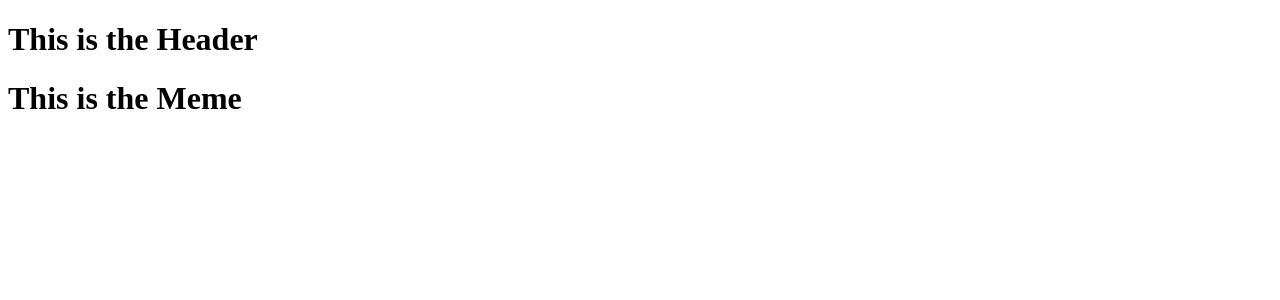
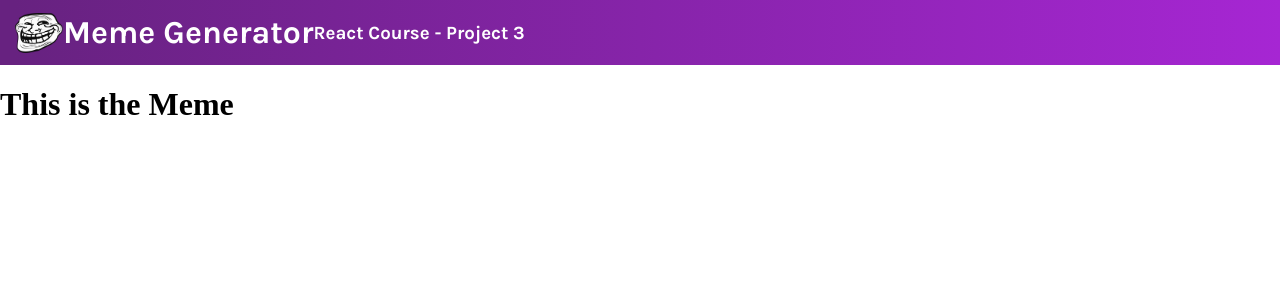
Before and after one commit to meme-list-generator/meme-list-generator, a React (Vite) app in the folder meme-list-generator/: page / in a window 1280 px wide. Shown: the top 300 px of the page. Built offline with nearby package versions, Linux system fonts and the light colour scheme.

Commit message:
added google font

```diff
--- a/meme-list-generator/index.html
+++ b/meme-list-generator/index.html
@@ -5,6 +5,9 @@
     <link rel="icon" type="image/svg+xml" href="/vite.svg" />
     <meta name="viewport" content="width=device-width, initial-scale=1.0" />
     <title>Vite + React</title>
+    <link rel="preconnect" href="https://fonts.googleapis.com">
+    <link rel="preconnect" href="https://fonts.gstatic.com" crossorigin>
+    <link href="https://fonts.googleapis.com/css2?family=Karla:wght@500;700&display=swap" rel="stylesheet">
   </head>
   <body>
     <div id="root"></div>
--- a/meme-list-generator/src/components/Header.jsx
+++ b/meme-list-generator/src/components/Header.jsx
@@ -1,8 +1,17 @@
 import { useState } from "react";
-
+import trollFace from "../images/troll-face.png"
 
 export default function Header () {
     return (
-        <h1>This is the Header</h1>
+        <div className="header-container">
+            <img
+                src={trollFace}
+                className="header-photo"
+            />
+
+        <h1>Meme Generator</h1>
+        <h3>React Course - Project 3</h3>
+
+        </div>
     )
 }
--- a/meme-list-generator/src/index.css
+++ b/meme-list-generator/src/index.css
@@ -0,0 +1,18 @@
+body{
+    margin: 0;
+
+}
+
+.header-container{
+    display: flex;
+    background: linear-gradient(90deg, #672280 1.18%, #A626D3 100%);
+    align-items: center;
+    height: 65px;
+    color: white;
+    font-family: 'Karla', sans-serif;
+}
+
+.header-photo{
+    height: 40px;
+    margin-left: 15px;
+}
```
Also changed, not shown: meme-list-generator/src/images/troll-face.png (added), 1 other file (tests, documents, lock files or other folders).
